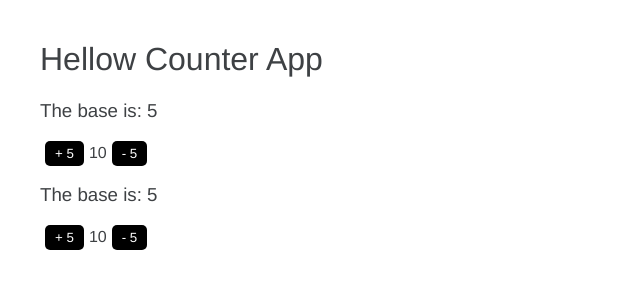
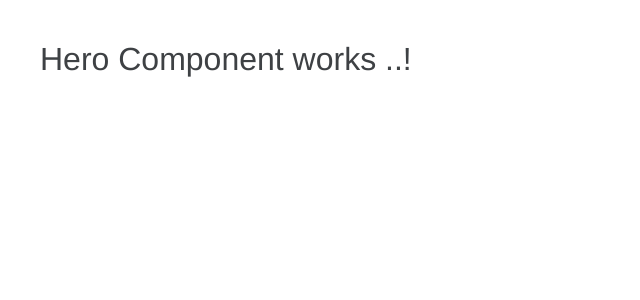
Before and after one commit to JosueOb/intro-angular, an Angular app: page / in a window 1280 px wide. Shown: the top 300 px of the page, without its empty margins (0-640 px from the left). Built offline with nearby package versions, Linux system fonts and the light colour scheme.

Commit message:
Componente de Hero y separación de directorios

```diff
--- a/src/app/app.component.html
+++ b/src/app/app.component.html
@@ -1,3 +1,4 @@
-<h1>Hellow {{ title }}</h1>
+<!--<h1>Hellow {{ title }}</h1>
 <app-counter></app-counter>
-<app-counter></app-counter>
+<app-counter></app-counter>-->
+<app-hero></app-hero>
--- a/src/app/app.module.ts
+++ b/src/app/app.module.ts
@@ -2,12 +2,14 @@ import { NgModule } from '@angular/core';
 import { BrowserModule } from '@angular/platform-browser';
 
 import { AppComponent } from './app.component';
-import { CounterComponent } from './counter.component';
+import { CounterComponent } from './counter/counter.component';
+import { HeroComponent } from './heros/hero/hero.component';
 
 @NgModule({
   declarations: [
     AppComponent,
-    CounterComponent
+    CounterComponent,
+    HeroComponent
   ],
   imports: [
     BrowserModule
--- /dev/null
+++ b/src/app/heros/hero/hero.component.html
@@ -0,0 +1 @@
+<h1>Hero Component works ..!</h1>
```
Also changed, not shown: src/app/heros/hero/hero.component.ts (added, +10 -0 lines), src/app/counter/counter.component.ts (renamed from src/app/counter.component.ts).
